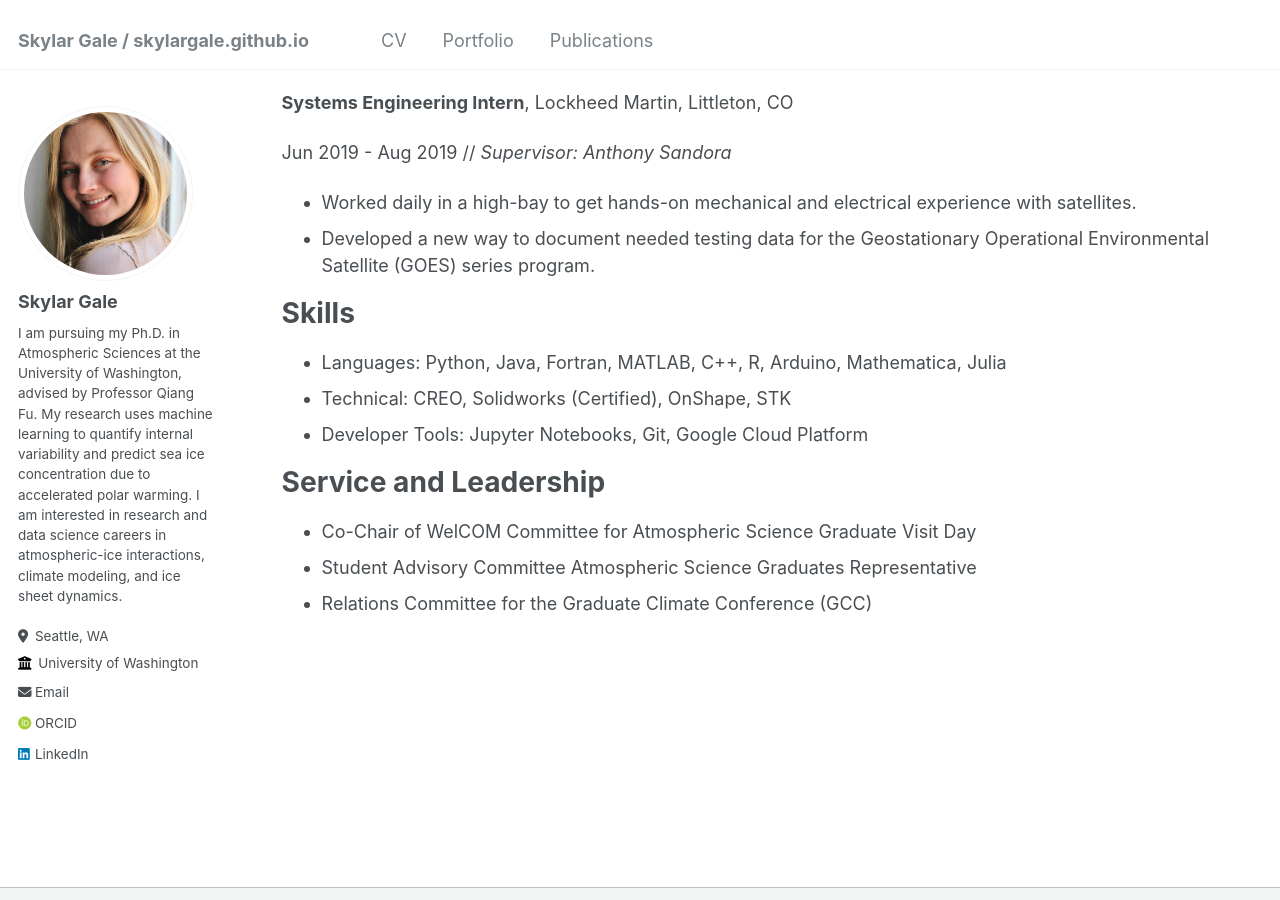
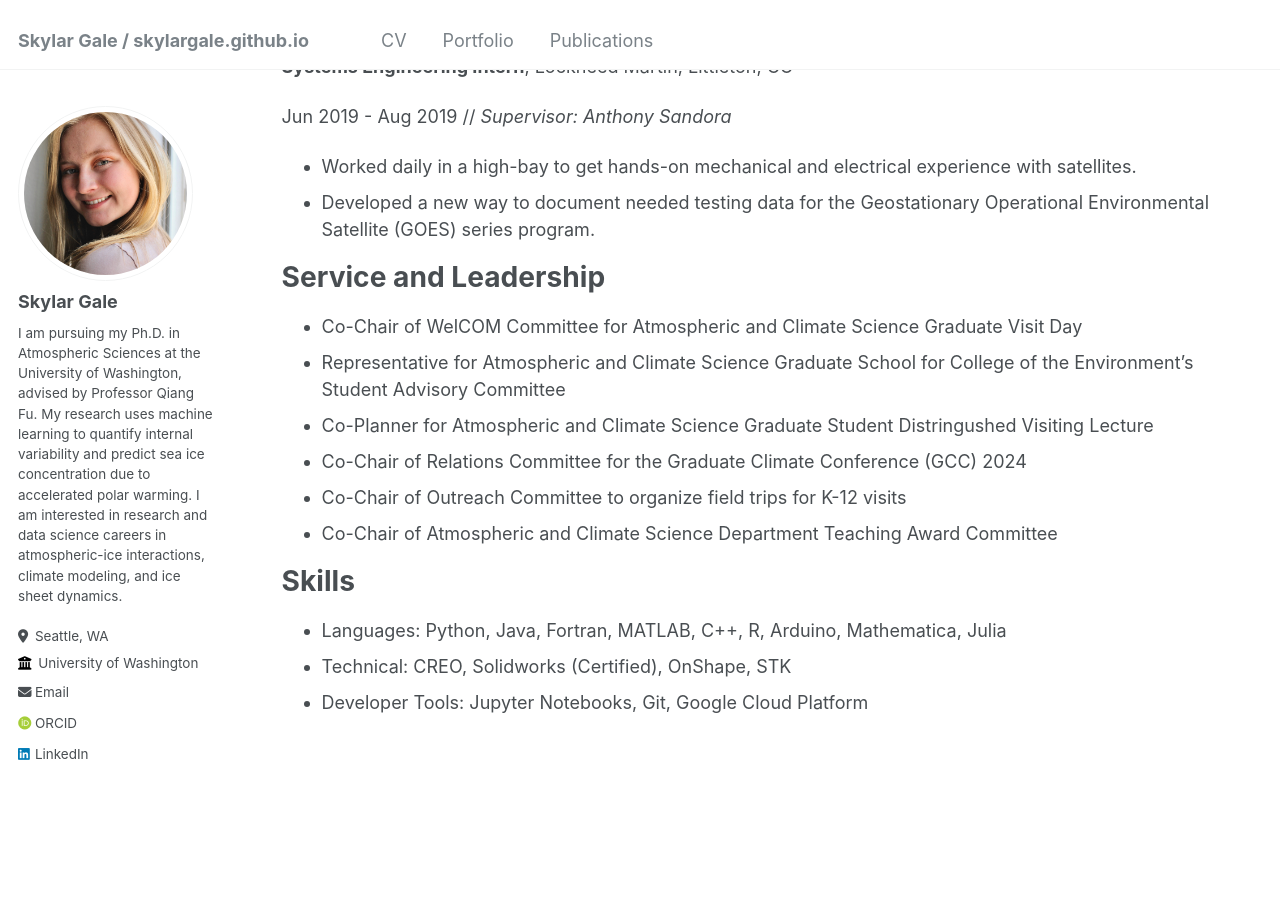
Before and after one commit to skylargale/skylargale.github.io, a Jekyll site: the page built from _pages/cv.md, in a window 1280 px wide and 900 px high, scrolled down 2242 px. Built offline with Jekyll 4.4.1, drawn with Linux system fonts in a browser that asks for light colours; some web fonts are replaced; some of the changed text lies outside the part shown.

Commit message:
Update cv.md

```diff
--- a/_pages/cv.md
+++ b/_pages/cv.md
@@ -11,18 +11,17 @@ redirect_from:
 
 Education
 ======
-Ph.D. in Atmospheric Sciences, University of Washington, 2028 (expected)
+Ph.D. in Atmospheric Science and Climate Science, University of Washington, 2028 (expected)
 
 B.S. in Engineering Physics, Double Minor in Applied Math and Atmospheric and Oceanic Sciences, University of Colorado Boulder, 2023
 
 Experience
 ======
-**Atmospheric Sciences Ph.D. Student**, University of Washington, Seattle, WA
+**Atmospheric and Climate Science Ph.D. Student**, University of Washington, Seattle, WA
 
 Sep 2023 - Present // _Advisor: Professor Qiang Fu_
 
 * Using convolutional neural networks (CNNs) to partition the seasonal contribution of the inherent variability of the climate system to the accelerated rate of warming seen in the Arctic over the past several decades (known as Arctic Amplification) to locate biases between climate models and observations.
-* Will investigate future projections of sea ice concentrations constrained by internal variability.
 
 **Glacial Isostacy Physics Research Assistant**, Universtiy of Colorado Boulder, Boulder, CO
 
@@ -80,14 +79,17 @@ Jun 2019 - Aug 2019 // _Supervisor: Anthony Sandora_
 * Worked daily in a high-bay to get hands-on mechanical and electrical experience with satellites.
 * Developed a new way to document needed testing data for the Geostationary Operational Environmental Satellite (GOES) series program.
 
+Service and Leadership
+======
+* Co-Chair of WelCOM Committee for Atmospheric and Climate Science Graduate Visit Day
+* Representative for Atmospheric and Climate Science Graduate School for College of the Environment's Student Advisory Committee
+* Co-Planner for Atmospheric and Climate Science Graduate Student Distringushed Visiting Lecture
+* Co-Chair of Relations Committee for the Graduate Climate Conference (GCC) 2024
+* Co-Chair of Outreach Committee to organize field trips for K-12 visits
+* Co-Chair of Atmospheric and Climate Science Department Teaching Award Committee
+
 Skills
 ======
 * Languages: Python, Java, Fortran, MATLAB, C++, R, Arduino, Mathematica, Julia
 * Technical: CREO, Solidworks (Certified), OnShape, STK
 * Developer Tools: Jupyter Notebooks, Git, Google Cloud Platform
-
-Service and Leadership
-======
-* Co-Chair of WelCOM Committee for Atmospheric Science Graduate Visit Day
-* Student Advisory Committee Atmospheric Science Graduates Representative
-* Relations Committee for the Graduate Climate Conference (GCC)
```
